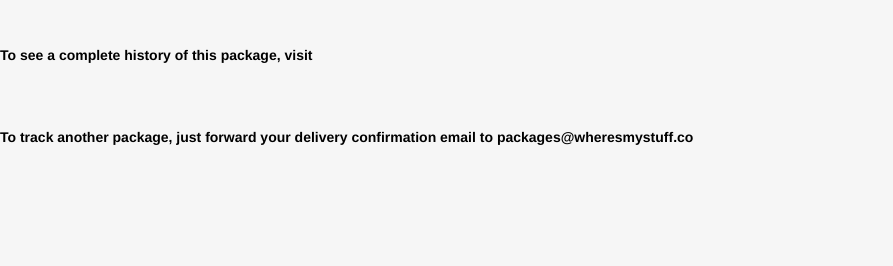
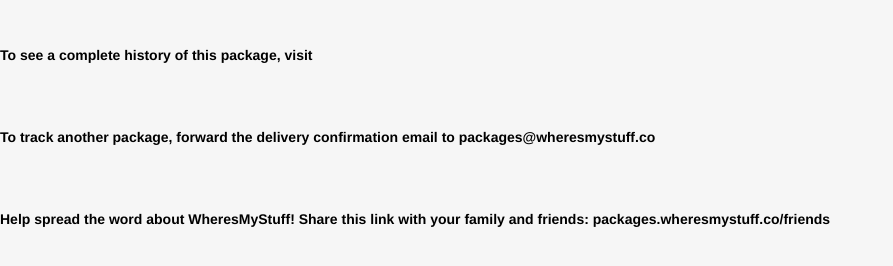
Before and after one commit to ethanteng/wheresmystuff, a Flask app: template templates/update.html in a window 1280 px wide. Shown: the part 186-452 px from the top of the page, without its empty margins (0-893 px from the left). Run offline with Flask 2, Linux system fonts and the light colour scheme; the template is opened without the code that fills it, so the values that code supplies are empty; some libraries are stand-ins or nearby versions.

Commit message:
added referral link to emails

```diff
--- a/templates/schedule.html
+++ b/templates/schedule.html
@@ -64,7 +64,9 @@
 <h4>{{{this.items}}}</h4>
 {{/each}}
 <br>
-<h4>To track another package, just forward your delivery confirmation email to <b>packages@wheresmystuff.co</b></h4>
+<h4>To track another package, forward the delivery confirmation email to <b>packages@wheresmystuff.co</b></h4>
+<br>
+<h4>Help spread the word about WheresMyStuff! Share this link with your family and friends: <b>packages.wheresmystuff.co/friends</b></h4>
 
 </body>
 </html>
--- a/templates/update.html
+++ b/templates/update.html
@@ -68,7 +68,9 @@
 <br>
 <h4>To see a complete history of this package, visit {{this.public_url}}</h4>
 <br>
-<h4>To track another package, just forward your delivery confirmation email to <b>packages@wheresmystuff.co</b></h4>
+<h4>To track another package, forward the delivery confirmation email to <b>packages@wheresmystuff.co</b></h4>
+<br>
+<h4>Help spread the word about WheresMyStuff! Share this link with your family and friends: <b>packages.wheresmystuff.co/friends</b></h4>
 
 </body>
 </html>
```
